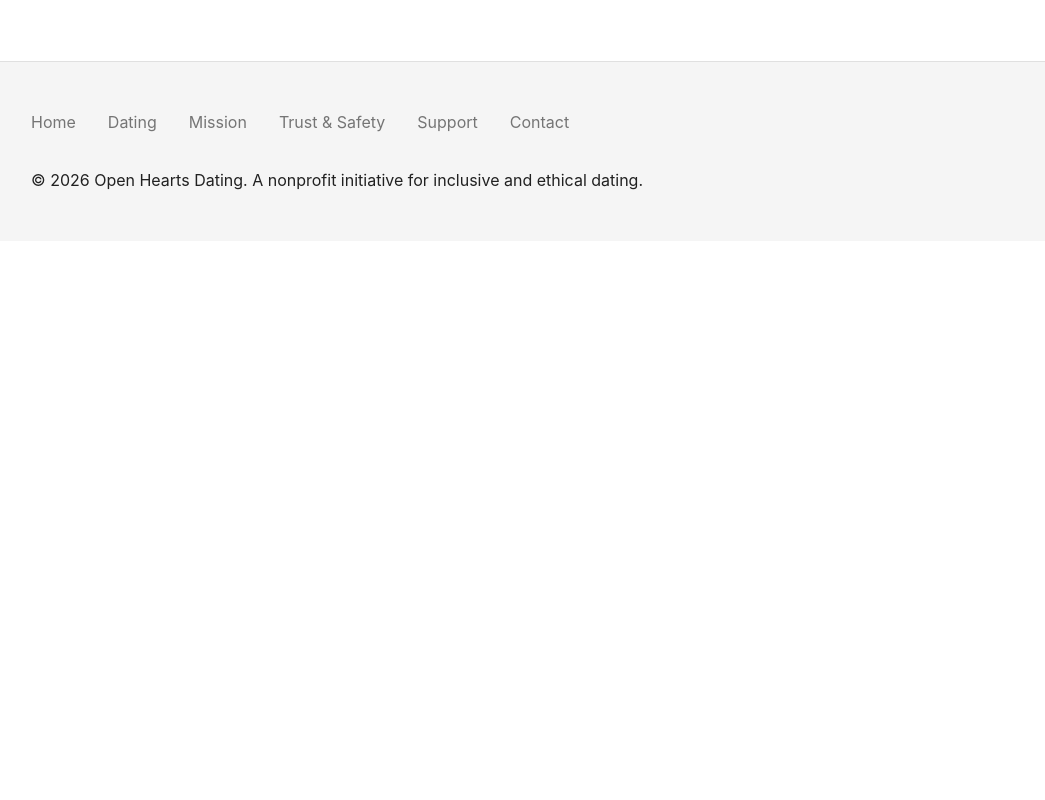
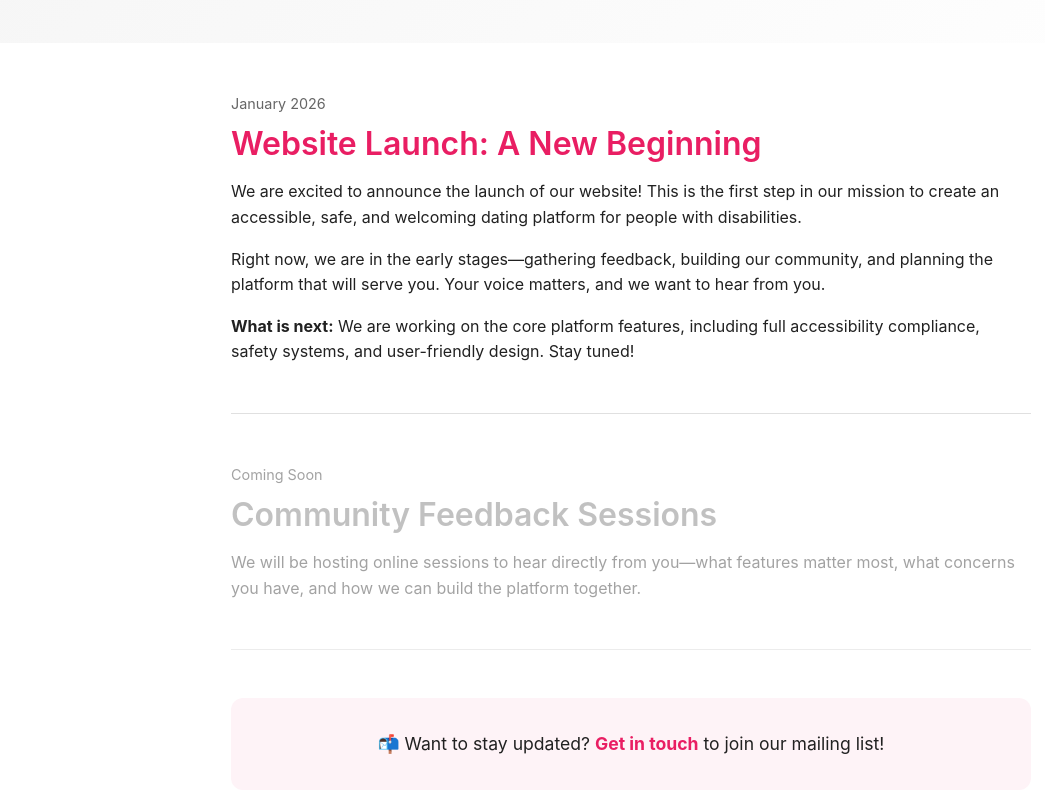
Before and after one commit to chevrutah247/openheartsdating, a Next.js app: page /news in a window 1280 px wide. Before the commit this address had no page. Shown: the part 260-1060 px from the top of the page, without its empty margins (9-1054 px from the left). Before the commit the page ends 800 px from the top, so only its background shows below. Built offline with nearby package versions, Linux system fonts and the light colour scheme.

Commit message:
Add News page for project updates

```diff
--- /dev/null
+++ b/app/news/page.tsx
@@ -0,0 +1,72 @@
+import type { Metadata } from 'next'
+
+export const metadata: Metadata = {
+  title: 'Project News — Open Hearts Dating',
+  description: 'Follow our progress as we build an accessible dating platform for people with disabilities. Updates, milestones, and community stories.',
+}
+
+export default function NewsPage() {
+  return (
+    <>
+      <section className="hero">
+        <div className="container">
+          <h1>Project News & Updates</h1>
+          <p style={{ fontSize: '1.25rem', maxWidth: '800px', margin: '0 auto' }}>
+            Follow our journey as we build a safe, accessible dating platform for everyone.
+          </p>
+        </div>
+      </section>
+
+      <section className="content-section">
+        <div className="container">
+          <div style={{ maxWidth: '800px', margin: '0 auto' }}>
+
+            {/* NEWS ITEM 1 */}
+            <article style={{ marginBottom: '3rem', paddingBottom: '2rem', borderBottom: '1px solid #e0e0e0' }}>
+              <time style={{ color: '#666', fontSize: '0.9rem' }}>January 2026</time>
+              <h2 style={{ marginTop: '0.5rem', color: '#e91e63' }}>Website Launch: A New Beginning</h2>
+              <p>
+                We are excited to announce the launch of our website! This is the first step
+                in our mission to create an accessible, safe, and welcoming dating platform
+                for people with disabilities.
+              </p>
+              <p>
+                Right now, we are in the early stages—gathering feedback, building our community,
+                and planning the platform that will serve you. Your voice matters, and we want
+                to hear from you.
+              </p>
+              <p>
+                <strong>What is next:</strong> We are working on the core platform features,
+                including full accessibility compliance, safety systems, and user-friendly design.
+                Stay tuned!
+              </p>
+            </article>
+
+            {/* NEWS ITEM 2 - Example for future */}
+            <article style={{ marginBottom: '3rem', paddingBottom: '2rem', borderBottom: '1px solid #e0e0e0', opacity: 0.6 }}>
+              <time style={{ color: '#666', fontSize: '0.9rem' }}>Coming Soon</time>
+              <h2 style={{ marginTop: '0.5rem', color: '#999' }}>Community Feedback Sessions</h2>
+              <p style={{ color: '#666' }}>
+                We will be hosting online sessions to hear directly from you—what features
+                matter most, what concerns you have, and how we can build the platform together.
+              </p>
+            </article>
+
+            {/* Placeholder for more news */}
+            <div style={{
+              padding: '2rem',
+              background: 'rgba(233, 30, 99, 0.05)',
+              borderRadius: '12px',
+              textAlign: 'center'
+            }}>
+              <p style={{ margin: 0, fontSize: '1.1rem' }}>
+                📬 Want to stay updated? <a href="/contact" style={{ color: '#e91e63', fontWeight: 'bold' }}>Get in touch</a> to join our mailing list!
+              </p>
+            </div>
+
+          </div>
+        </div>
+      </section>
+    </>
+  )
+}
```
